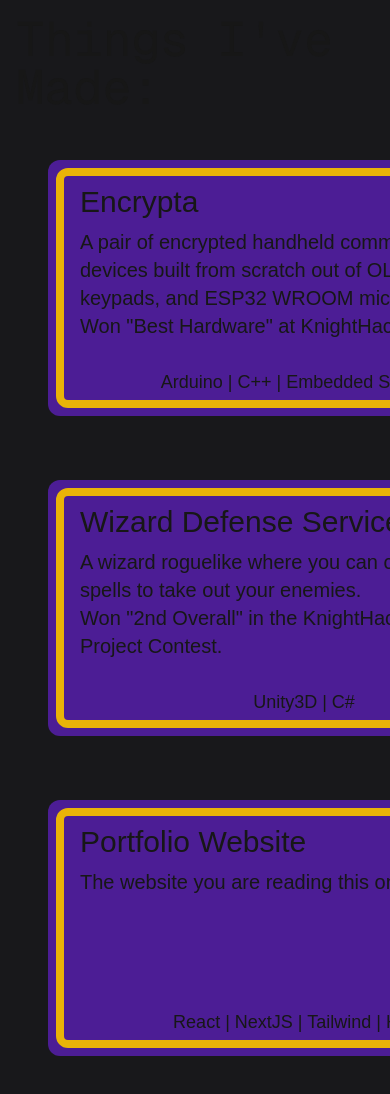
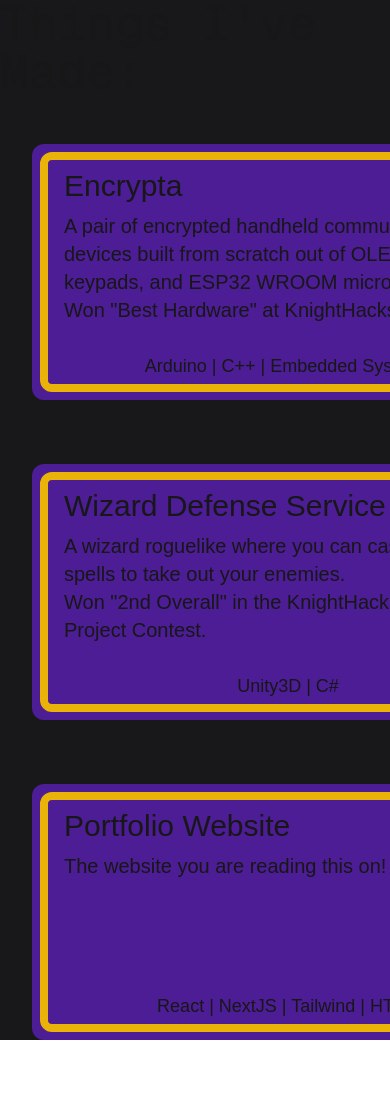
Before and after one commit to AustinVosler/AustinVosler.github.io, a Next.js app: page /projects in a window 390 px wide. Shown: the top 1094 px of the page. After the commit the page ends 1040 px from the top, so only its background shows below. Built offline with nearby package versions, Linux system fonts and the light colour scheme.

Commit message:
padding adjustments to prevent scrolling on small screens

```diff
--- a/app/projects/page.tsx
+++ b/app/projects/page.tsx
@@ -13,7 +13,7 @@ import PCWDS from "../components/PCWDS";
 
 export default function Home() {
   return (
-    <main className="min-h-screen min-w-screen p-4 xl:p-24 bg-zinc-900 w-full h-full">
+    <main className="min-h-screen xl:pt-12 bg-zinc-900 w-full">
       <div className="w-full h-full justify-between">
         <div className="w-full pb-4 pr-4 flex justify-center font-[family-name:var(--font-geist-mono)]">
           <div className="text-5xl">
@@ -31,7 +31,7 @@ export default function Home() {
           </div>
         </div>
         <div className="w-full h-full flex flex-col xl:flex-row justify-center">
-          <div className="p-8">
+          <div className="p-8 pb-0">
             <PCPortfolio>
             </PCPortfolio>
           </div>
```
